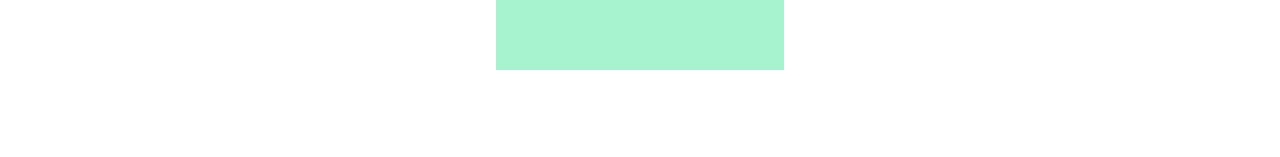
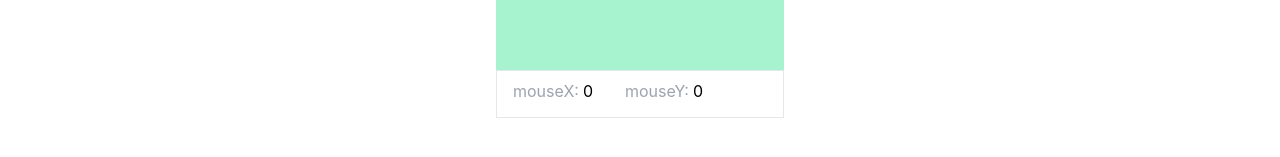
Before and after one commit to stujmar/banner-ninja, a React (Create React App) app: page /seed-planter in a window 1280 px wide. Shown: the part 503-660 px from the top of the page. Built offline with nearby package versions, Linux system fonts and the light colour scheme.

Commit message:
[sm] got debug number to not jump around

```diff
--- a/src/components/seed/SeedPlanter.js
+++ b/src/components/seed/SeedPlanter.js
@@ -10,13 +10,24 @@ const SeedPlanter = () => {
 
     const _onMouseMove = (e) => {
         // console.log(e);
-        setMouseX(e.nativeEvent.offsetX);
-        setMouseY(e.nativeEvent.offsetY);
+        setMouseX(e.nativeEvent.offsetX > 0 ? e.nativeEvent.offsetX : 0);
+        setMouseY(e.nativeEvent.offsetY > 0 ? e.nativeEvent.offsetY : 0);
       }
 
     return (
     <div className="w-full pt-24">
         <div className="mx-auto bg-green-200 w-72 h-72" onMouseMove={(e) => _onMouseMove(e)}></div>
+        <div className="border mx-auto border w-72 h-12 relative">
+            <div className="absolute top-2 left-4 flex">
+                <p className="mr-1 text-gray-400">mouseX:</p>
+                <p>{mouseX}</p>
+            </div>
+            <div className="absolute left-32 top-2 flex">
+                <p className="mr-1 text-gray-400">mouseY:</p>
+                <p>{mouseY}</p>
+            </div>
+
+        </div>
     </div>
     )
 }
```
